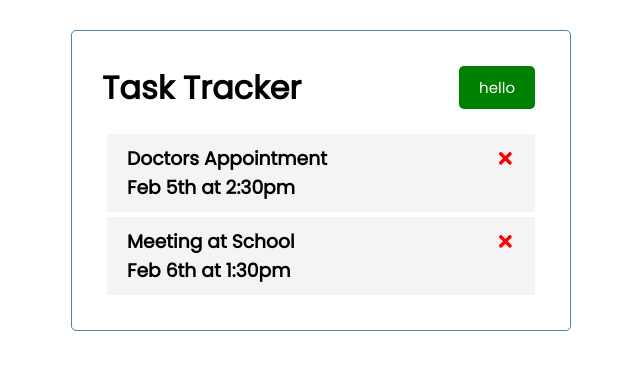
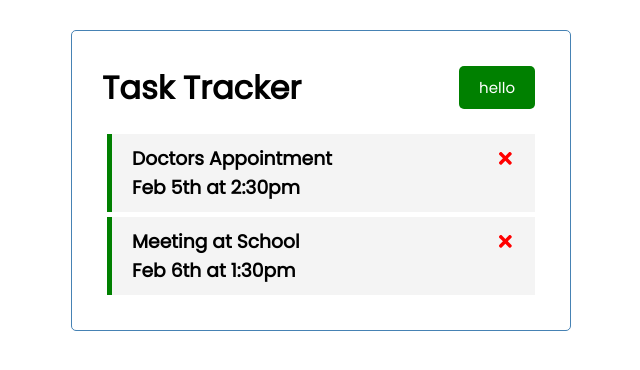
Before and after one commit to richardRK/ReactJsCC, a React (Create React App) app in the folder react-task-tracker/: page / in a window 1280 px wide. Shown: the top 370 px of the page, without its empty margins (319-959 px from the left). Built offline with nearby package versions, Linux system fonts and the light colour scheme; no server answers.

Commit message:
onToggle

```diff
--- a/react-task-tracker/src/App.js
+++ b/react-task-tracker/src/App.js
@@ -36,15 +36,25 @@
     },
   ]);
 
+  //delete task
   const deleteTask = (id) => {
     setTasks(tasks.filter((task) => task.id !== id));
+  };
+
+  // Toggle Reminder
+  const toggleReminder = (id) => {
+    setTasks(
+      tasks.map((task) =>
+        task.id === id ? { ...task, reminder: !task.reminder } : task
+      )
+    );
   };
 
   return (
     <div className="container">
       <Header />
       {tasks.length > 0 ? (
-        <Tasks tasks={tasks} onDelete={deleteTask} />
+        <Tasks tasks={tasks} onDelete={deleteTask} onToggle={toggleReminder} />
       ) : (
         "List is Empty"
       )}
--- a/react-task-tracker/src/Components/Task.js
+++ b/react-task-tracker/src/Components/Task.js
@@ -3,9 +3,12 @@
 
 import { FaTimes } from "react-icons/fa";
 
-const Task = ({ task, onDelete }) => {
+const Task = ({ task, onDelete, onToggle }) => {
   return (
-    <div className="task">
+    <div
+      className={`task ${task.reminder ? 'reminder' : ''}`}
+      onDoubleClick={() => onToggle(task.id)}
+    >
       <h3>
         {task.text}
         <FaTimes
--- a/react-task-tracker/src/Components/Tasks.js
+++ b/react-task-tracker/src/Components/Tasks.js
@@ -2,11 +2,11 @@
 
 import Task from "./Task";
 
-const Tasks = ({ tasks, onDelete }) => {
+const Tasks = ({ tasks, onDelete,onToggle }) => {
   return (
     <>
       {tasks.map((task) => (
-        <Task key={task.id} task={task} onDelete = {onDelete} />
+        <Task key={task.id} task={task} onDelete = {onDelete}  onToggle={onToggle}/>
       ))}
     </>
   );
```
